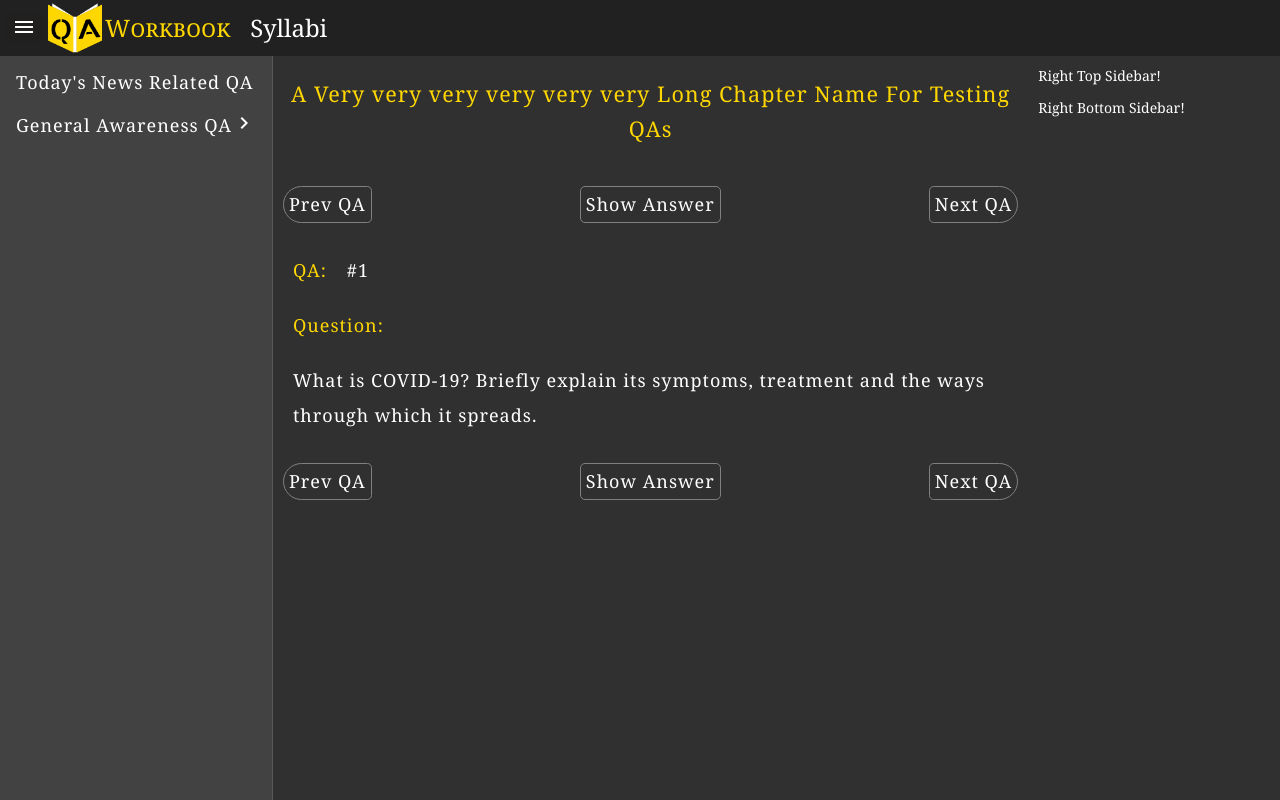
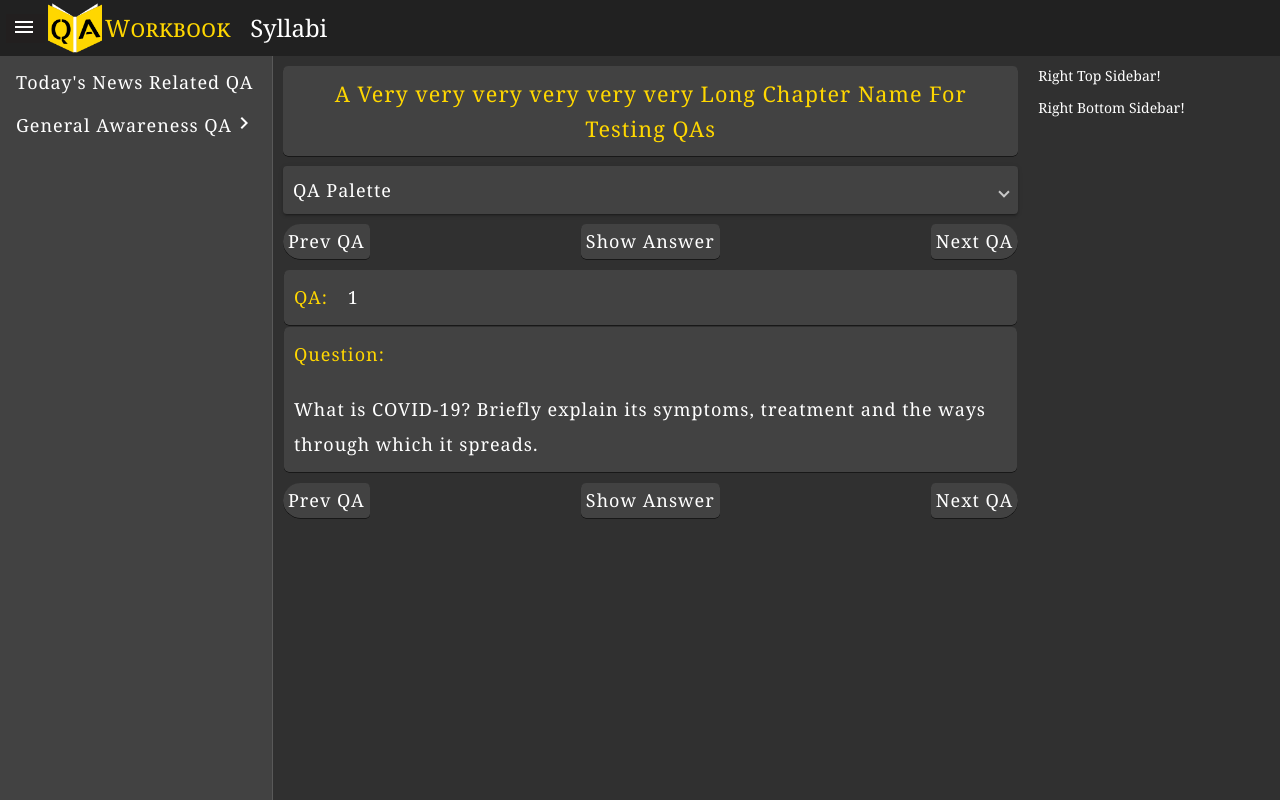
Before and after one commit to JibinJF/QAWorkbook, an Angular app: page /TodaysNewsRelatedQA in a window 1280 px wide. Built offline with nearby package versions, Linux system fonts and the light colour scheme.

Commit message:
Add files via upload

```diff
--- a/src/app/DailyNewsRelatedQA/todays-news-related-qa/todays-news-related-qa.component.ts
+++ b/src/app/DailyNewsRelatedQA/todays-news-related-qa/todays-news-related-qa.component.ts
@@ -8,6 +8,7 @@ import { QAModel } from 'src/app/StructuralComponents/qamodel';
 })
 export class TodaysNewsRelatedQAComponent implements OnInit {
 
+  qaNumber = 1;
   constructor() { }
 
   ngOnInit(): void {
@@ -15,6 +16,7 @@ export class TodaysNewsRelatedQAComponent implements OnInit {
 
   todaysNewsRelatedQAs: QAModel[] = [
     {
+      qaNumber: this.qaNumber++,
       question: 'What is COVID-19? Briefly explain its symptoms, treatment and the ways through which it spreads.',
       answer: `Coronavirus disease (COVID-19) is an infectious disease caused by a newly discovered coronavirus.
     Most people who fall sick with COVID-19 will experience mild to moderate symptoms and recover without special treatment.`,
@@ -24,10 +26,12 @@ export class TodaysNewsRelatedQAComponent implements OnInit {
     a contaminated surface and then your eyes, nose or mouth.`
     },
     {
+      qaNumber: this.qaNumber++,
       question: `Q2`,
       answer: `A2`
     },
     {
+      qaNumber: this.qaNumber++,
       question:`q3 theis question is deliberately made big to test multi line behaviour of the app`,
       answer:`a3`,
       description:`d3`
--- a/src/app/StructuralComponents/display-qa/display-qa.component.css
+++ b/src/app/StructuralComponents/display-qa/display-qa.component.css
@@ -1,12 +1,16 @@
-/* * {
-    box-sizing: border-box;
-    font-family: Georgia, 'Times New Roman', Times, serif;
- } */
-
 .qaContainer{
     display:flex;
     flex-wrap: wrap;
     flex-direction: column;
+}
+
+mat-expansion-panel,
+.mat-expansion-panel-header,
+.mat-expansion-panel-body,
+.mat-expansion-panel-content {
+    font-family: Georgia, 'Times New Roman', Times, serif !important;
+    font-size: large;
+    padding: 0 5px;
 }
 
 .qaNumberContainer,
@@ -16,24 +20,23 @@
    display: flex;
    flex-wrap: wrap;
    flex-direction: row;
-   /* background-color: black; */
+   background-color: #424242;
+   border-radius: 5px;
+   box-shadow: 0px .5px black;
+   margin: 1px;
 }
 
 .pageTitleContainer {
-    /* display: flex;
-    flex-wrap: nowrap;
-    flex-direction: row; */
     align-self: center;
     align-content: center;
     color: #FFD700;
-    margin-bottom: 20px;
+    margin-bottom: 10px;
     font-size: larger;
     text-align: center;
-}
-
-.chapterName {
-    margin-top: 10px;
-    /* margin-bottom: 10px; */
+    background-color: #424242;
+    box-shadow: 0px .5px black;
+    border-radius: 5px;
+    padding: 10px;
 }
 
 .qaNumberLabel,
@@ -64,22 +67,21 @@
     flex-wrap: nowrap;
     flex-direction: row;
     justify-content: space-between;
-    margin-top: 20px;
-    margin-bottom: 20px;
+    margin-top: 10px;
+    margin-bottom: 10px;
 }
 
  .prevQaButton,
  .showHideAnswerButton,
  .nextQaButton {
     padding: 0 5px 0 5px;
-    border: .5px solid grey;
+    background-color: #424242;
+    box-shadow: 0px .5px black;
  }
 
- .prevNextShowHideButtonContainer
- .prevQaButton,
- .showHideAnswerButton,
- .nextQaButton :hover {
-    cursor: pointer;
+ .prevNextShowHideButtonContainer :hover {
+     background-color: black;
+     cursor: pointer;
  }
 
  .prevQaButton {
@@ -87,8 +89,6 @@
      float: left;
      align-self: flex-start;
      border-radius: 100px 25px 25px 100px;
-     /* border-bottom-left-radius: 100px;
-     border-top-left-radius: 100px; */
  }
  .showHideAnswerButton {
      order:2;
--- a/src/app/StructuralComponents/display-qa/display-qa.component.html
+++ b/src/app/StructuralComponents/display-qa/display-qa.component.html
@@ -3,6 +3,18 @@
         <div class="chapterName">
             {{chapterName}} QAs
         </div>
+    </div>
+    <div class="qaPaletteContainer">
+        <mat-accordion>
+            <mat-expansion-panel>
+                <mat-expansion-panel-header>
+                    QA Palette
+                </mat-expansion-panel-header>
+
+                Some deferred content
+
+            </mat-expansion-panel>
+        </mat-accordion>
     </div>
     <div class="prevNextShowHideButtonContainer">
         <div class="prevQaButton" (click)="onPrevQaButtonClick()">
@@ -26,7 +38,8 @@
             QA:
         </div>
         <div class="qaNumber">
-            #{{currentQAIndex+1}}
+            <!-- #{{currentQAIndex+1}} -->
+            {{qas[currentQAIndex].qaNumber}}
         </div>
     </div>
     <div class="questionContainer">
--- a/src/app/StructuralComponents/qamodel.ts
+++ b/src/app/StructuralComponents/qamodel.ts
@@ -1,4 +1,5 @@
 export interface QAModel {
+    qaNumber: number;
     question: string;
     answer: string;
     description?: string;
--- a/src/app/app.module.ts
+++ b/src/app/app.module.ts
@@ -7,6 +7,7 @@ import { MatIconModule } from '@angular/material/icon';
 import { MatListModule } from '@angular/material/list';
 import { MatMenuModule } from '@angular/material/menu';
 import { MatToolbarModule } from '@angular/material/toolbar';
+import { MatExpansionModule } from '@angular/material/expansion';
 
 import { AppComponent } from './app.component';
 import { SideNavService } from './StructuralComponents/side-nav.service';
@@ -32,7 +33,8 @@ import { DisplayQAComponent } from './StructuralComponents/display-qa/display-qa
     MatListModule,
     MatMenuModule,
     MatToolbarModule,
-    BrowserAnimationsModule
+    BrowserAnimationsModule,
+    MatExpansionModule
   ],
   declarations: [
     AppComponent,
```
Also changed, not shown: src/app/StructuralComponents/display-qa/display-qa.component.ts (+1 -49 lines).
